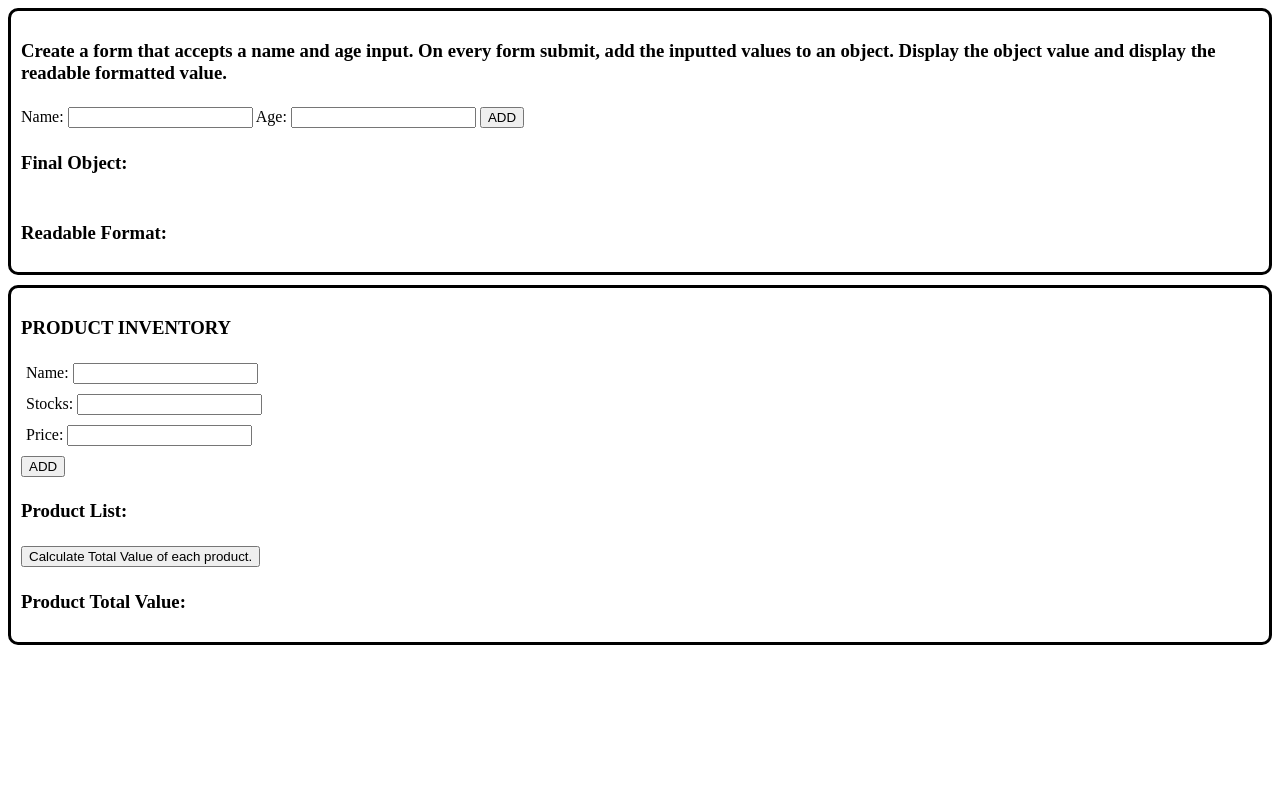
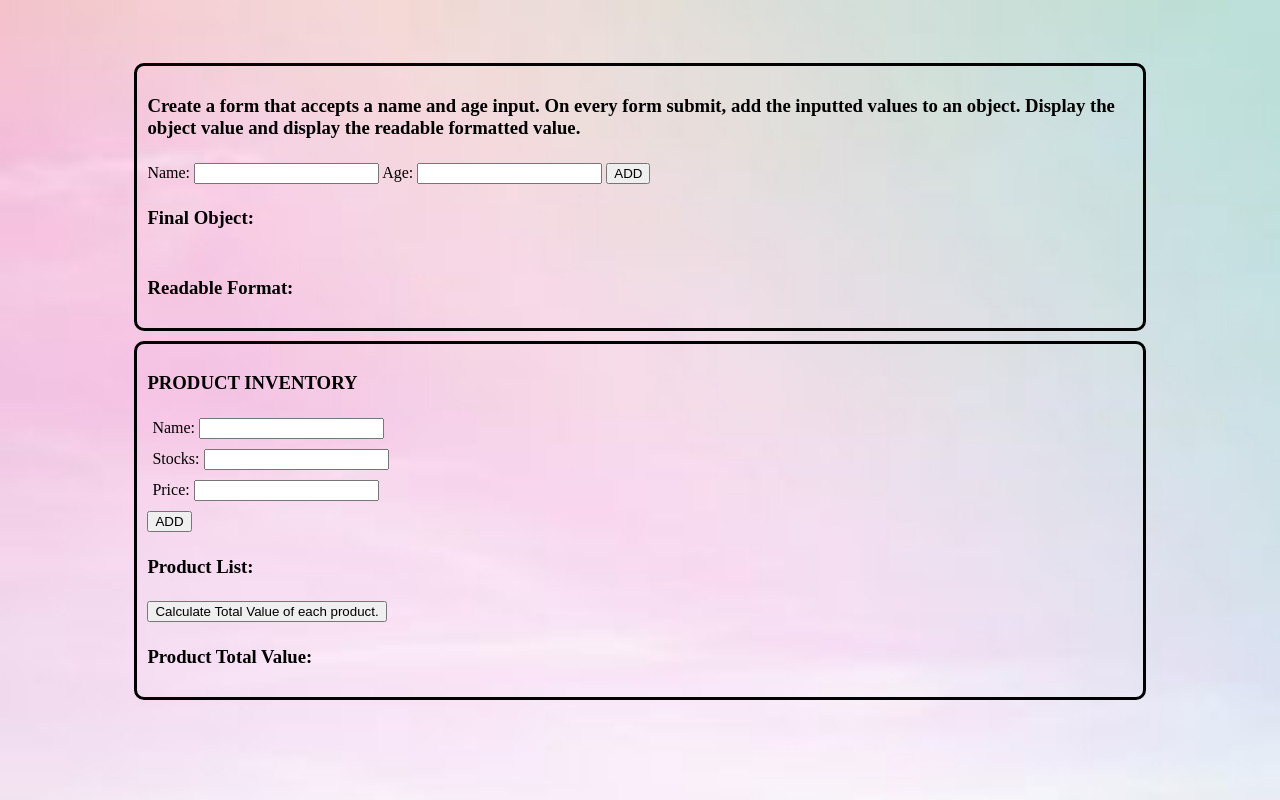
Before and after one commit to natadzybil/FDCI-NATAD-WEBDEV, a plain HTML site: page 4.JQUERY/JAVASCRIPT/js_activity3.html in a window 1280 px wide. Drawn offline with Linux system fonts and the light colour scheme.

Commit message:
Activity 3 : Add background
Activity 3 : Add background

```diff
--- a/4.JQUERY/JAVASCRIPT/js_activity3.html
+++ b/4.JQUERY/JAVASCRIPT/js_activity3.html
@@ -3,7 +3,8 @@
 <head>
 	<title>Activity 3</title>
 </head>
-<body>
+<body style="background-image: url('buttonpastel.jpg'); background-repeat: no-repeat; background-size: cover;">
+	<div style="margin: 5% 10% 5% 10%;">
 		<div style="border-style: solid; padding: 10px; border-radius: 10px; margin-bottom: 10px;">
 			<h3>Create a form that accepts a name and age input. On every form submit, add the inputted values to an object. Display the object value and display the readable formatted value.</h3>
 
@@ -12,7 +13,7 @@
 				<input type="text" name="" id="inputName">
 				<label>Age: </label>
 				<input type="number" name="" id="inputAge">
-			<button onclick="getDisplay()" style="margin: 5px 0 5px;" >ADD</button>
+				<button onclick="getDisplay()" style="margin: 5px 0 5px;">ADD</button>
 			</div>
 
 			<div style="padding-bottom: 10px;">
@@ -56,6 +57,7 @@
 			<p id="totalProduct"></p>
 			<p id="totalValue"></p>
 
+		</div>
 	</div>
 
 	<script type="text/javascript">
```
Also changed, not shown: 4.JQUERY/JAVASCRIPT/buttonpastel.jpg (added). Lines whose indentation alone changed are shown as unchanged.
